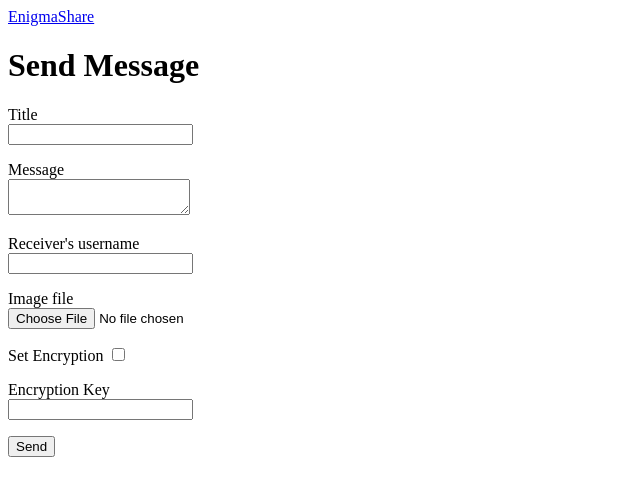
After one commit to Abbaraees/EnigmaShare, a Flask app: page /message in a window 1280 px wide. The commit adds this page. Shown: the top 496 px of the page, without its empty margins (0-640 px from the left). Run offline with Flask 3, Linux system fonts and the light colour scheme.

Commit message:
feat: Add Message Sending and Image Steganography Functionality
Implemented a new route allowing users to send messages with image attachments.
The route handles the message creation process, including the integration of steganographic
image embedding using the stegano library. When sending an image, the text content is securely hidden within the image,
enhancing privacy and communication. Added necessary error handling to ensure smooth execution
and provided appropriate feedback messages for success and failure cases.

```diff
--- /dev/null
+++ b/app/main/forms.py
@@ -0,0 +1,14 @@
+from flask_wtf import FlaskForm
+from wtforms import StringField, FileField, TextAreaField, BooleanField, PasswordField, SubmitField
+from wtforms.validators import DataRequired
+
+
+
+class CreateMessageForm(FlaskForm):
+    title = StringField('Title', validators=[DataRequired()])
+    message = TextAreaField('Message', validators=[DataRequired()])
+    receiver = StringField("Receiver's username", validators=[DataRequired()])
+    file = FileField('Image file', validators=[DataRequired()])
+    allow_encryption = BooleanField('Set Encryption')
+    encryption_key = PasswordField('Encryption Key')
+    submit = SubmitField("Send")
--- a/app/main/routes.py
+++ b/app/main/routes.py
@@ -1,10 +1,12 @@
-from flask import render_template, current_app, abort
+from flask import flash, render_template, current_app, abort, redirect, url_for
 from flask_login import login_required, current_user
 from stegano import lsb
 from pathlib import Path
+from werkzeug.utils import secure_filename
 
 from app.main import bp
-from app.models import Message
+from app.models import Message, User
+from app.main.forms import CreateMessageForm
 
 
 @bp.route('/')
@@ -37,3 +39,86 @@ def reveal_text(message_id):
 
 
     return {'ok': False, 'message': "Message does not exists!"}
+
+
+@bp.route('/message', methods=['POST', 'GET'])
+def send_message():
+    """
+    Route for sending messages with mandatory image attachments for steganography.
+
+    This route handles the process of sending messages between users. Users are required to
+    provide the receiver's username, a title for the message, and the message content. The
+    main feature of this route is the secure embedding of the message content within an image
+    using steganography.
+
+    Args:
+        None
+
+    Returns:
+        If the request method is GET:
+            Renders the 'message.html' template with a form to compose and send messages.
+
+        If the request method is POST and form validation succeeds:
+            - Sends the message with the message content securely hidden within the attached image.
+            - If successful, redirects to the view_message route for the sent message.
+            - If unsuccessful, flashes an appropriate error message and renders the 'message.html' template.
+
+        If the request method is POST and form validation fails:
+            Flashes validation error messages and renders the 'message.html' template.
+
+    Raises:
+        HTTPError(500): If an error occurs during steganographic image embedding.
+
+    Note:
+        - Uses the CreateMessageForm form for input validation.
+        - Relies on the User model for querying receiver details.
+        - The file upload is saved to the UPLOADS_DIR specified in the app configuration.
+
+    Examples:
+        A user can compose a new message using the 'message.html' form, specifying the receiver's
+        username, title, and message content. An image file must be attached, as the text content
+        will be hidden within the image using steganography. Upon successful submission, the message
+        is sent, and the message text is securely embedded within the attached image.
+
+    """
+    form = CreateMessageForm()
+
+    if form.validate_on_submit():
+        receiver = User.query.filter_by(username=form.receiver.data).first()
+
+        # Check if the receiver exists else send an error message
+        if not receiver:
+            flash("Incorrect receiver username")
+            return render_template('message.html', form=form)
+
+        # Get the message data from the form
+        title = form.title.data
+        message_text = form.message.data
+        file = form.file.data
+
+        # Prepare the file name and destination
+        file_name = secure_filename(file.filename.lower())
+        file_dest = current_app.config['UPLOADS_DIR'] + f"/{file_name}"
+
+        # Hide the text inside the image
+        try:
+            image = lsb.hide(file, message_text)
+            image.save(file_dest)
+        except:
+            abort(500)
+
+
+        message = current_user.send_message(
+            title=title,
+            file=file_name,
+            receiver=receiver
+        )
+
+        if message:
+            flash("Message sent successfully")
+
+            return redirect(url_for('main.view_message', message_id=message.id))
+
+        flash("Failed to send message!")
+
+    return render_template('send_message.html', form=form)
--- a/app/templates/index.html
+++ b/app/templates/index.html
@@ -2,7 +2,7 @@
 {%block content%}
 <h1>Welcome {{ current_user.username }}</h1>
 <div>
-    <a href="#">Send Message</a>
+    <a href="{{ url_for('main.send_message') }}">Send Message</a>
     <a href="#">View Messages</a>
     <a href="#">Upload Image</a>
     <a href="#">Settings</a>
@@ -14,6 +14,7 @@
         <table>
             <thead>
                 <tr>
+                    <td>Title</td>
                     <td>Sender</td>
                     <td>Receiver</td>
                     <td>View Message</td>
@@ -22,6 +23,7 @@
             <tbody>
                 {% for message in messages %}
                     <tr>
+                        <td>{{ message.title }}</td>
                         <td>{{ message.sender.username }}</td>
                         <td>{{ message.receiver.username }}</td>
                         <td><a href="{{ url_for('main.view_message', message_id=message.id)}}">View Message</a></td>
--- /dev/null
+++ b/app/templates/send_message.html
@@ -0,0 +1,32 @@
+{% extends 'base.html' %}
+{% block content %}
+<h1>Send Message</h1>
+<form action="" method="post" enctype="multipart/form-data">
+    {{ form.hidden_tag() }}
+    <p>
+        {{ form.title.label }}<br>
+        {{ form.title() }}
+    </p>
+    <p>
+        {{ form.message.label }}<br>
+        {{ form.message() }}
+    </p>
+    <p>
+        {{ form.receiver.label }}<br>
+        {{ form.receiver() }}
+    </p>
+    <p>
+        {{ form.file.label }}<br>
+        {{ form.file() }}
+    </p>
+    <p>
+        {{ form.allow_encryption.label }}
+        {{ form.allow_encryption() }}
+    </p>
+    <p>
+        {{ form.encryption_key.label }}<br>
+        {{ form.encryption_key(value="") }}
+    </p>
+    {{ form.submit()}}
+</form>
+{% endblock content %}
```
Also changed, not shown: app/models.py (+18 -0 lines).
